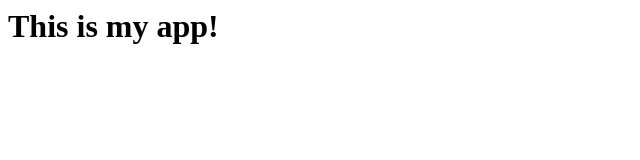
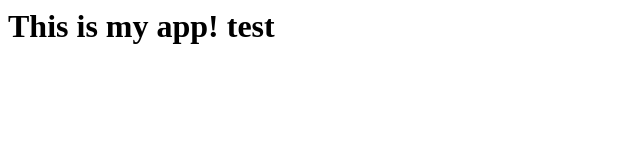
Before and after one commit to Youssef140/myappsample, a plain HTML site: page index.html in a window 1280 px wide. Shown: the full height of the page, 0-640 px from the left. Drawn offline with Linux system fonts and the light colour scheme.

Commit message:
Initial insert

```diff
--- a/index.html
+++ b/index.html
@@ -3,6 +3,6 @@
 <title>myApp</title>
 </head>
 <body>
-<h1>This is my app!</h1>
+<h1>This is my app! test</h1>
 </body>
 </html>
```
